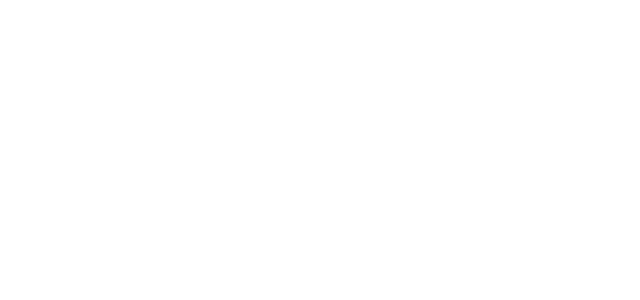
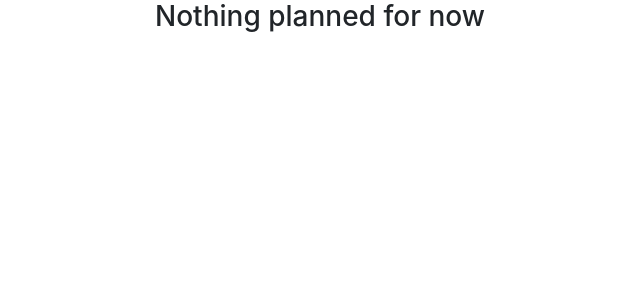
Before and after one commit to brandeddavid/to-do-app-react, a React (Create React App) app: page / in a window 1280 px wide. Shown: the top 300 px of the page, without its empty margins (320-960 px from the left). Built offline with nearby package versions, Linux system fonts and the light colour scheme.

Commit message:
[Feature]Add home page

```diff
--- a/src/App.js
+++ b/src/App.js
@@ -1,10 +1,15 @@
 import React, { Component } from 'react';
+import Home from './components/home';
 
 class App extends Component {
+  state = {
+    toDos: []
+  };
+
   render() {
     return (
-      <div className="App">
-
+      <div className="container">
+        <Home toDos={this.state.toDos} />
       </div>
     );
   }
--- /dev/null
+++ b/src/components/home/index.jsx
@@ -0,0 +1,22 @@
+import React, { Component } from 'react';
+
+class Home extends Component {
+  render() {
+    const { toDos } = this.props;
+    return (
+      <React.Fragment>
+        {toDos.length === 0 ? (
+          <div className="text-center">
+            <h3>Nothing planned for now</h3>
+          </div>
+        ) : (
+          toDos.map(toDo => {
+            return <div key={toDo.id}>{toDo.title}</div>;
+          })
+        )}
+      </React.Fragment>
+    );
+  }
+}
+
+export default Home;
--- a/src/index.js
+++ b/src/index.js
@@ -1,6 +1,7 @@
 import React from 'react';
 import ReactDOM from 'react-dom';
 import App from './App';
+import 'bootstrap/dist/css/bootstrap.min.css';
 import registerServiceWorker from './registerServiceWorker';
 
 ReactDOM.render(<App />, document.getElementById('root'));
```
